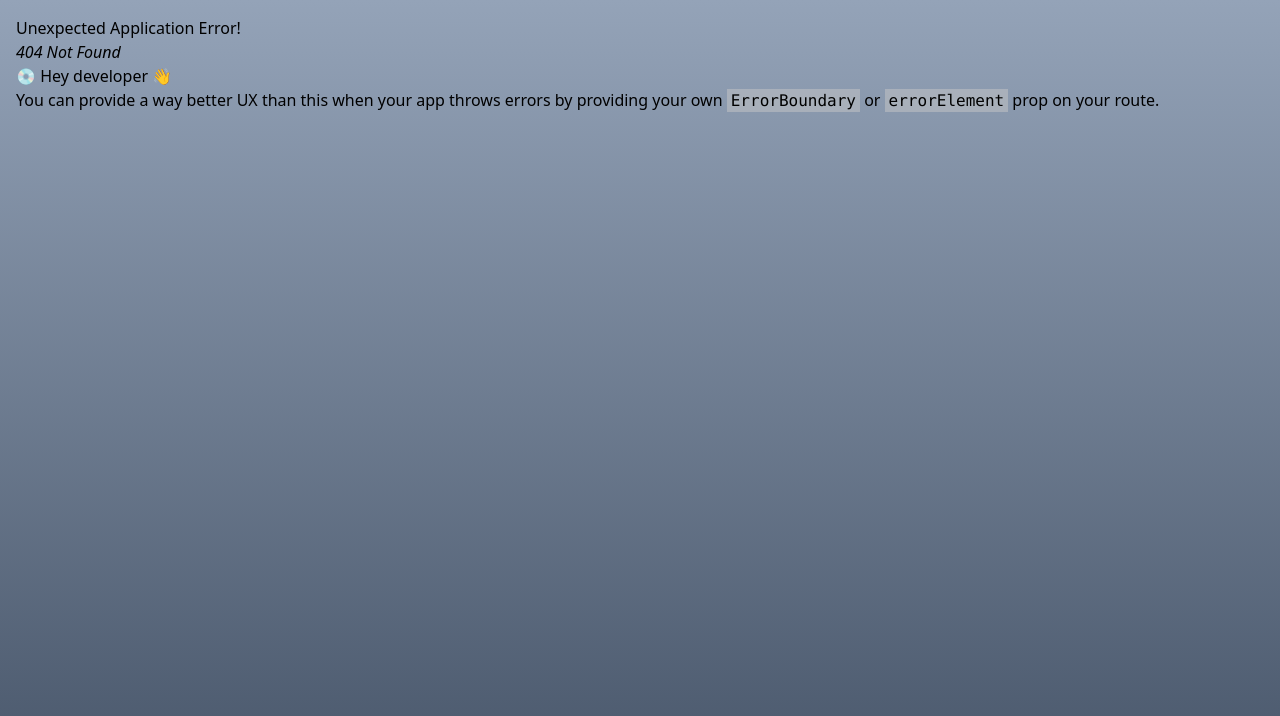
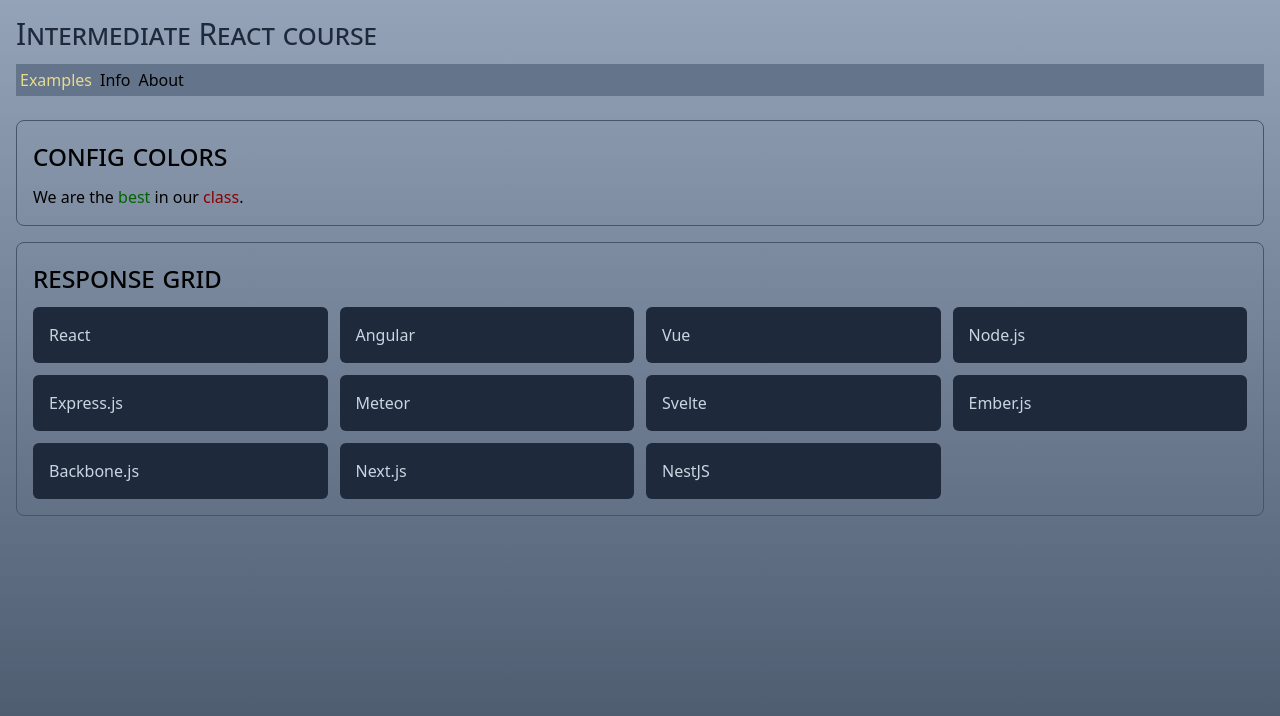
Before and after one commit to edwardtanguay/et672-course-notes-intermediate-react, a React (Vite) app: page /examples in a window 1280 px wide. Before the commit this address had no page. Shown: the top 716 px of the page. Built offline with nearby package versions, Linux system fonts and the light colour scheme.

Commit message:
config colors

```diff
--- a/src/components/Header.tsx
+++ b/src/components/Header.tsx
@@ -3,7 +3,7 @@
 export const Header = () => {
 	return (
 		<>
-			<h1 className="text-3xl mb-3 text-slate-800">Info Site</h1>
+			<h1 className="text-3xl mb-3 text-slate-800">Intermediate React course</h1>
 			<Nav/>
 		</>
 	);
--- a/src/components/Nav.tsx
+++ b/src/components/Nav.tsx
@@ -3,7 +3,7 @@
 export const Nav = () => {
 	return <nav>
 		<ul className="flex gap-2 bg-slate-500 p-1 content">
-			<li><NavLink to="/">Welcome</NavLink></li>
+			<li><NavLink to="/examples">Examples</NavLink></li>
 			<li><NavLink to="/info">Info</NavLink></li>
 			<li><NavLink to="/about">About</NavLink></li>
 		</ul>
--- a/src/index.scss
+++ b/src/index.scss
@@ -3,11 +3,15 @@
 @tailwind utilities;
 
 @layer base {
-	h1 {
+	h1, h2 {
 		font-variant: small-caps;
+	}
+
+	section {
+		@apply border border-slate-600 p-4 rounded-lg mt-2 mb-4
 	}
 }
 
 a.active {
-	color: rgb(232, 232, 141);
+	color: rgb(232, 218, 141);
 }
--- /dev/null
+++ b/src/pages/PageExamples.tsx
@@ -0,0 +1,39 @@
+const frameworks = [
+	"React",
+	"Angular",
+	"Vue",
+	"Node.js",
+	"Express.js",
+	"Meteor",
+	"Svelte",
+	"Ember.js",
+	"Backbone.js",
+	"Next.js",
+	"NestJS",
+];
+export const PageExamples = () => {
+	return (
+		<>
+			<section>
+				<h2 className="text-3xl mb-3">config colors</h2>
+				<div>
+					We are the <span className="text-corporate1">best</span> in
+					our <span className="text-corporate2">class</span>.
+				</div>
+			</section>
+
+			<section>
+				<h2 className="text-3xl mb-3">response grid</h2>
+				<div className="grid sm:grid-cols-1 md:grid-cols-2 lg:grid-cols-3 xl:grid-cols-4 gap-3">
+					{frameworks.map((framework) => {
+						return (
+							<div className="bg-slate-800 text-slate-300 p-4 rounded-md">
+								{framework}
+							</div>
+						);
+					})}
+				</div>
+			</section>
+		</>
+	);
+};
--- a/src/pages/PageWelcome.tsx
+++ /dev/null
@@ -1,29 +0,0 @@
-const frameworks = [
-	"React",
-	"Angular",
-	"Vue",
-	"Node.js",
-	"Express.js",
-	"Meteor",
-	"Svelte",
-	"Ember.js",
-	"Backbone.js",
-	"Next.js",
-	"NestJS",
-];
-export const PageWelcome = () => {
-	return (
-		<>
-			<h2 className="text-3xl mb-3">Grid example</h2>
-			<div className="grid sm:grid-cols-1 md:grid-cols-2 lg:grid-cols-3 xl:grid-cols-4 gap-3">
-				{frameworks.map((framework) => {
-					return (
-						<div className="bg-slate-800 text-slate-300 p-4 rounded-md">
-							{framework}
-						</div>
-					);
-				})}
-			</div>
-		</>
-	);
-};
--- a/tailwind.config.js
+++ b/tailwind.config.js
@@ -2,7 +2,12 @@
 export default {
 	content: ["./index.html", "./src/**/*.{js,ts,jsx,tsx}"],
 	theme: {
-		extend: {},
+		extend: {
+			colors: {
+				corporate1: "darkgreen",
+				corporate2: "darkred"
+			}
+		},
 	},
 	plugins: [],
 };
```
Also changed, not shown: src/main.tsx (+8 -4 lines).
